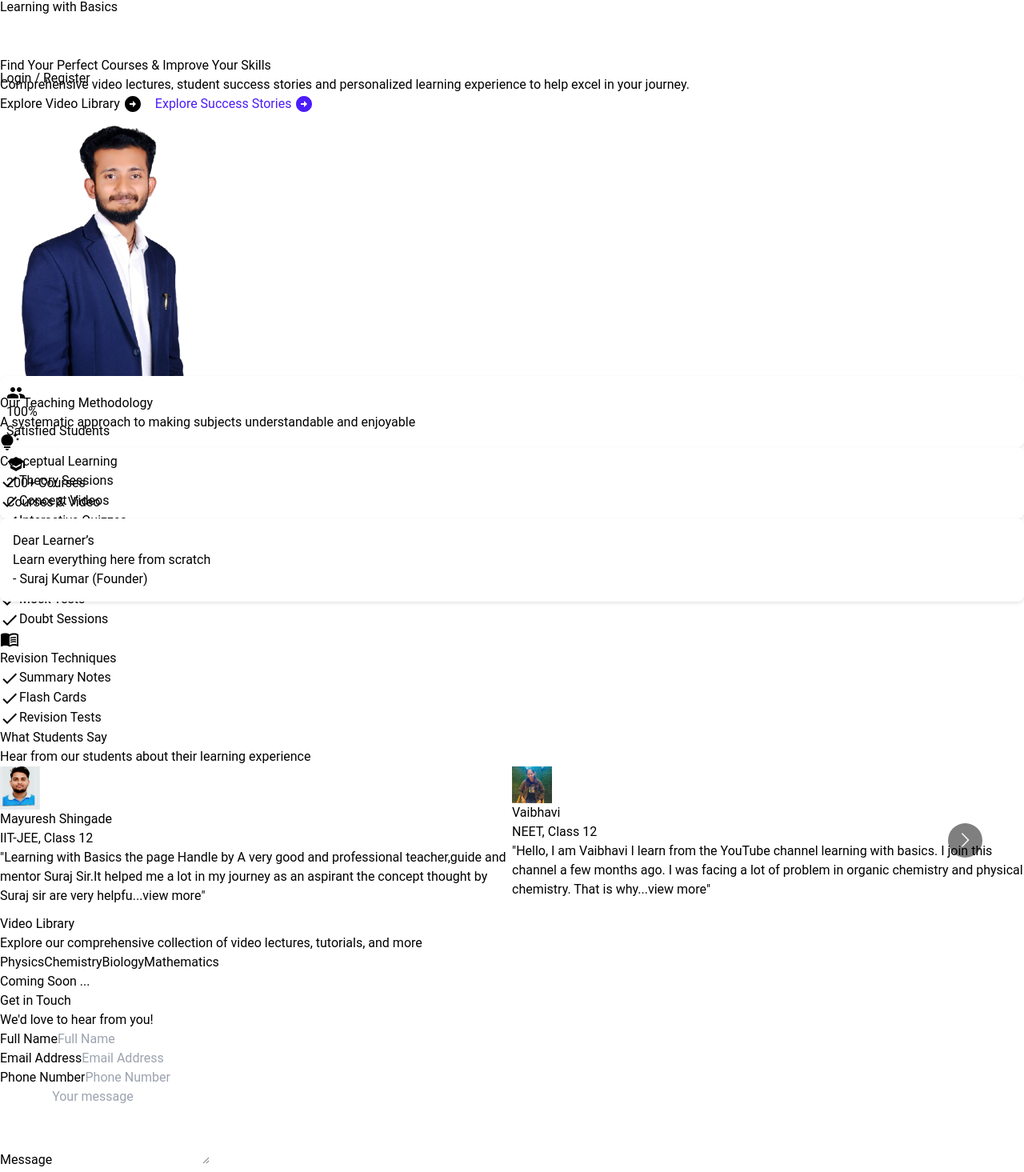
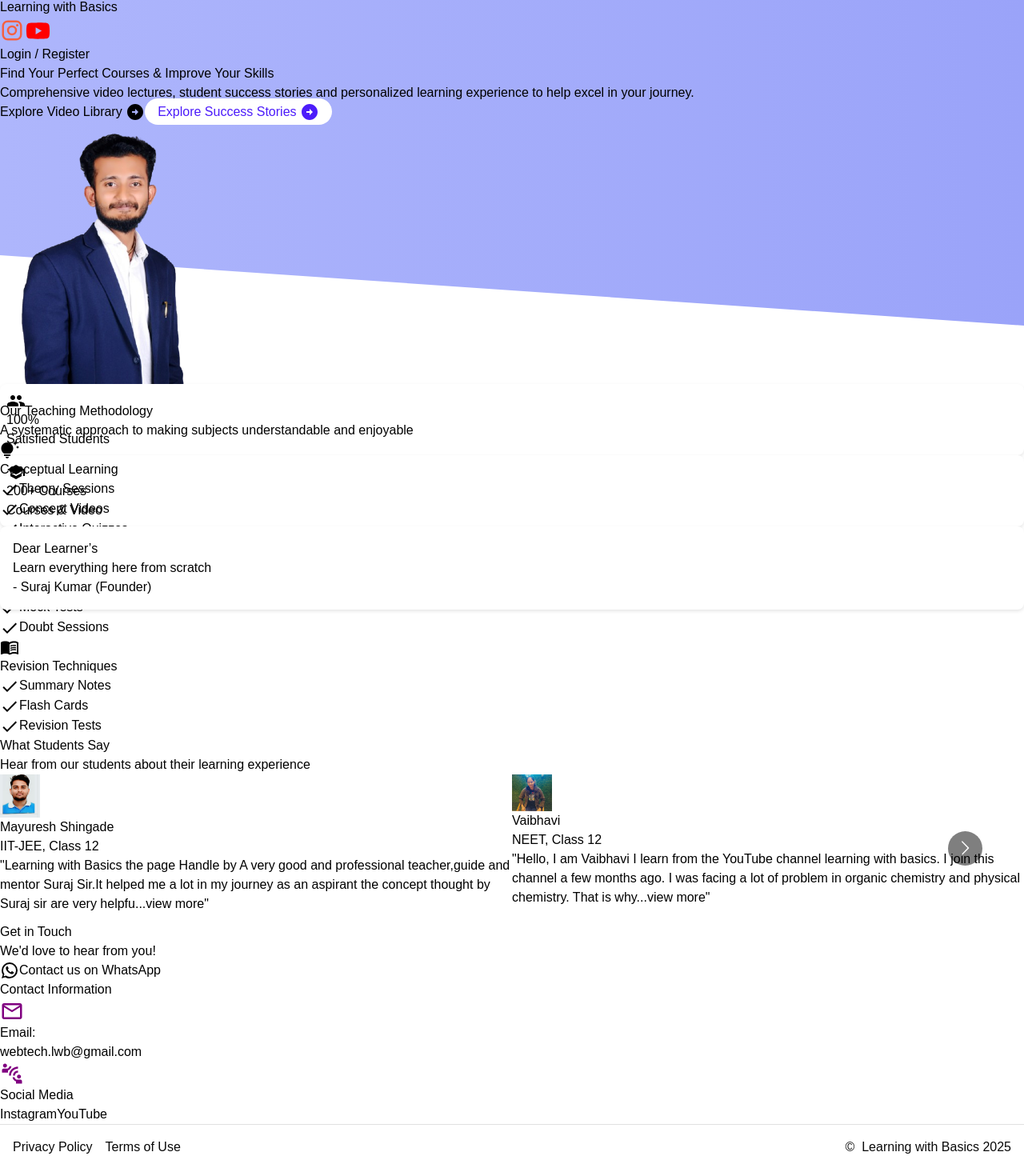
Before and after one commit to harsh17087/LWB, a Next.js app: page / in a window 1280 px wide. Shown: the part 33-1498 px from the top of the page at 80% size. Built offline with nearby package versions, Linux system fonts and the light colour scheme.

Commit message:
added design changes

```diff
--- /dev/null
+++ b/src/Constant/common.ts
@@ -0,0 +1,2 @@
+export const whatsappNumber = '919145935299'; // change this to your whatsapp number
+export const whatsappContactURL = `https://wa.me/${whatsappNumber}?text=Hello%20Learning%20With%20Basics`;
--- a/src/app/globals.css
+++ b/src/app/globals.css
@@ -24,5 +24,5 @@
 body {
   color: var(--foreground);
   background: var(--background);
-  font-family: 'Roboto', 'Arial', sans-serif;
+  font-family: 'Nunito', 'Nunito Fallback', sans-serif;
 }
--- a/src/app/page.tsx
+++ b/src/app/page.tsx
@@ -2,7 +2,6 @@ import Contact from "@/components/Contact";
 import Introduction from "@/components/Introduction";
 import TeachingMethodology from "@/components/TeachingMethodology";
 import Testimonial from "@/components/Testimonial";
-import VideoLibrary from "@/components/VideoLibrary";
 
 export default function Home() {
   return (
@@ -10,7 +9,6 @@ export default function Home() {
       <Introduction />
       <TeachingMethodology/>
       <Testimonial />
-      <VideoLibrary/>
       <Contact/>
     </>
   );
--- a/src/components/Contact/index.tsx
+++ b/src/components/Contact/index.tsx
@@ -2,6 +2,8 @@ import ConnectWithoutContactOutlinedIcon from "@mui/icons-material/ConnectWithou
 import EmailOutlinedIcon from "@mui/icons-material/EmailOutlined";
 import Link from "next/link";
 import React from "react";
+import WhatsAppIcon from "@mui/icons-material/WhatsApp";
+import { whatsappContactURL } from "@/Constant/common";
 const Contact: React.FC = () => {
   return (
     <div className="container mx-auto p-6">
@@ -9,77 +11,17 @@ const Contact: React.FC = () => {
       <h2 className="text-xl mb-8 text-center">
         We&apos;d love to hear from you!
       </h2>
-      <div className="flex flex-wrap -mx-4">
-        <div className="w-full md:w-1/2 px-4 mb-8 md:mb-0">
-          <form className="p-6 rounded-lg shadow-lg bg-gray-100">
-            <div className="mb-4">
-              <label
-                className="block text-gray-700 text-sm font-bold mb-2"
-                htmlFor="fullName"
-              >
-                Full Name
-              </label>
-              <input
-                className="border border-gray-400 appearance-none rounded w-full py-2 px-3 text-gray-700 leading-tight focus:outline-none focus:shadow-outline"
-                id="fullName"
-                type="text"
-                placeholder="Full Name"
-              />
-            </div>
-            <div className="mb-4">
-              <label
-                className="block text-gray-700 text-sm font-bold mb-2"
-                htmlFor="email"
-              >
-                Email Address
-              </label>
-              <input
-                className="border border-gray-400 appearance-none rounded w-full py-2 px-3 text-gray-700 leading-tight focus:outline-none focus:shadow-outline"
-                id="email"
-                type="email"
-                placeholder="Email Address"
-              />
-            </div>
-            <div className="mb-4">
-              <label
-                className="block text-gray-700 text-sm font-bold mb-2"
-                htmlFor="phone"
-              >
-                Phone Number
-              </label>
-              <input
-                className="border border-gray-400 appearance-none rounded w-full py-2 px-3 text-gray-700 leading-tight focus:outline-none focus:shadow-outline"
-                id="phone"
-                type="tel"
-                placeholder="Phone Number"
-              />
-            </div>
-            <div className="mb-4">
-              <label
-                className="block text-gray-700 text-sm font-bold mb-2"
-                htmlFor="message"
-              >
-                Message
-              </label>
-              <textarea
-                className="border border-gray-400 appearance-none rounded w-full py-2 px-3 text-gray-700 leading-tight focus:outline-none focus:shadow-outline"
-                id="message"
-                placeholder="Your message"
-                rows={4}
-              />
-            </div>
-            <div className="flex items-center justify-between">
-              <button
-                className="bg-blue-500 hover:bg-blue-700 text-white font-bold py-2 px-4 rounded w-full focus:outline-none focus:shadow-outline"
-                type="button"
-              >
-                Send
-              </button>
-            </div>
-          </form>
-        </div>
-        <div className="w-full md:w-1/2 px-4 ">
-          <div className=" p-6 rounded-lg shadow-lg mb-8 bg-gray-100">
+      <div className="flex flex-wrap justify-center">
+        <div className="w-full md:w-1/2 px-4">
+          <Link
+            href={`${whatsappContactURL}`}
+            passHref
+            className="bg-green-500 hover:bg-green-700 text-white font-bold py-2 px-4 mb-6 rounded w-full flex items-center justify-center"
+          >
+            <WhatsAppIcon />
+            Contact us on WhatsApp
+          </Link>
+          <div className="p-6 rounded-lg shadow-lg mb-8 bg-gray-100">
             <h3 className="text-xl font-bold mb-4">Contact Information</h3>
             <div className="mb-2 flex items-center">
               <EmailOutlinedIcon style={{ fontSize: 30, color: "purple" }} />
@@ -119,17 +61,6 @@ const Contact: React.FC = () => {
               </div>
             </div>
           </div>
-          <div className=" p-6 rounded-lg shadow-lg bg-gray-100">
-            <h3 className="text-xl font-bold mb-4">FAQs</h3>
-            <p className="mb-2 font-semibold">Q: How can I contact you?</p>
-            <p className="mb-4">A: You can contact us via email or phone.</p>
-            <p className="mb-2 font-semibold">
-              Q: What are your working hours?
-            </p>
-            <p className="mb-4">
-              A: Our working hours are 9 AM to 5 PM, Monday to Friday.
-            </p>
-          </div>
         </div>
       </div>
     </div>
--- a/src/components/Header/index.tsx
+++ b/src/components/Header/index.tsx
@@ -1,18 +1,14 @@
-"use client";
+'use client'
 import LWBLogo from "@/assets/images/LWB_Logo.jpg";
-import AccountCircleOutlinedIcon from "@mui/icons-material/AccountCircleOutlined";
 import InstagramIcon from "@mui/icons-material/Instagram";
 import YouTubeIcon from "@mui/icons-material/YouTube";
-import { Menu, MenuItem } from "@mui/material";
 import Image from "next/image";
 import Link from "next/link";
-import { useState } from "react";
 
 function Header() {
-  const [anchorEl, setAnchorEl] = useState<null | HTMLElement>(null);
   return (
-    <header className="flex sm:flex-row justify-between items-start p-1 bg-gradient-to-r from-[#a9b2ff] via-[#ffa9f9] to-[#a9b2ff] h-24">
-      <Link href="/" className="flex items-center sm:mb-0 space-x-4 m-2">
+    <header className="sticky top-0 mt-4 flex sm:flex-row justify-between items-center p-1 sm:mx-4 my-4 shadow-lg shadow-t-lg rounded-3xl bg-white z-50">
+      <Link href="/" className="flex items-center sm:mb-0 space-x-4 m-1">
         <Image
           src={LWBLogo}
           alt="Learning with basics Logo"
@@ -28,10 +24,10 @@ function Header() {
             href="https://www.instagram.com/learningwithbasics"
             target="_blank"
             rel="noopener noreferrer"
-            className="group flex items-center justify-center h-full w-12 border-l border-r border-gray-600"
+            className="group flex items-center justify-center h-full w-12 border-gray-600"
           >
             <InstagramIcon
-              sx={{ fontSize: 30, color: "white" }}
+              sx={{ fontSize: 30, color: "#F56040" }}
               className="group-hover:text-orange-600"
             />
           </Link>
@@ -42,31 +38,14 @@ function Header() {
             className="group flex items-center justify-center h-full w-12 border-l border-r border-gray-600"
           >
             <YouTubeIcon
-              sx={{ fontSize: 35, color: "white" }}
+              sx={{ fontSize: 35, color: "red" }}
               className="group-hover:text-red-600"
             />
           </Link>
         </div>
         <div className="relative flex items-center">
-          <AccountCircleOutlinedIcon
-            sx={{ fontSize: 30, color: "white" }}
-            className="cursor-pointer ml-1 hover:text-black sm:hidden"
-            onClick={(e) => setAnchorEl(e.target as HTMLElement)}
-          />
-          <Menu
-            anchorEl={anchorEl}
-            open={Boolean(anchorEl)}
-            onClose={() => setAnchorEl(null)}
-          >
-            <MenuItem onClick={() => setAnchorEl(null)}>
-              <Link href="/login">Login</Link>
-            </MenuItem>
-            <MenuItem onClick={() => setAnchorEl(null)}>
-              <Link href="/login">Register</Link>
-            </MenuItem>
-          </Menu>
-          <div className="hidden sm:flex space-x-4 ml-2">
-            <Link href="/login" className="text-white hover:text-black">
+          <div className=" sm:flex space-x-4 ml-2">
+            <Link href="/login" className="text-black hover:text-blue-500">
               Login / Register
             </Link>
           </div>
--- a/src/components/Introduction/Introduction.css
+++ b/src/components/Introduction/Introduction.css
@@ -1,6 +1,16 @@
+.trapezium-background {
+  position: absolute;
+  top: 0;
+  left: 0;
+  width: 100%;
+  height: 55vh; /* Adjust the height as needed */
+  background: linear-gradient(to right, #aeb6fc, #9aa3f9);
+  clip-path: polygon(0 0, 100% 0, 100% 100%, 0 80%);
+  z-index: -1;
+}
+
 .introduction-container {
   border-radius: 3rem;
-  margin-top: -2.5rem;
   z-index: 1000;
 }
 .btn-primary {
--- a/src/components/Introduction/index.tsx
+++ b/src/components/Introduction/index.tsx
@@ -6,6 +6,7 @@ import "./Introduction.css";
 import SchoolIcon from "@mui/icons-material/School";
 import PeopleIcon from "@mui/icons-material/People";
 import Link from "next/link";
+
 const InfoBadge: React.FC = () => {
   return (
     <div className="info-badge inline-flex items-center bg-white p-2 rounded-lg shadow-md animate-float">
@@ -32,7 +33,7 @@ const InfoBadge2: React.FC = () => {
 
 const InfoBoxWithArrow: React.FC = () => {
   return (
-    <div className="info-box-with-arrow bg-white p-4 rounded-lg shadow-md relative">
+    <div className="info-box-with-arrow bg-white p-4 relative">
       <p className="text-sm ">
         Dear Learner&rsquo;s <br />
         Learn everything here from scratch
@@ -45,14 +46,18 @@ const InfoBoxWithArrow: React.FC = () => {
 
 const Introduction: React.FC = () => {
   return (
-    <div className="mt-3 introduction-container bg-[#d4ddf5] p-4 flex flex-col sm:flex-row items-center justify-evenly rounded-lg h-[24rem] sm:h-[30rem]">
-      <div className="text-content flex-1 space-y-6 sm:w-3/5 sm:space-y-12">
-        <p className="text-2xl sm:text-5xl font-bold mb-4 text-center sm:text-left">
+    <>
+    <div className="hidden sm:block trapezium-background"></div>
+      <div className="w-full flex justify-center mt-8">
+        <p className="text-2xl sm:text-5xl font-bold mb-4 text-center">
           Find Your Perfect Courses & Improve Your Skills
         </p>
-        <p className="text-sm sm:text-lg mb-4 text-center sm:text-left">
-          Comprehensive video lectures, student success stories and personalized
-          learning experience to help excel in your journey.
+      </div>
+      <div className="mt-3 introduction-container p-4 flex flex-col sm:flex-row items-center justify-evenly rounded-lg">
+        <div className="text-content flex-1 space-y-6 sm:w-3/5 sm:space-y-12">
+          <p className="text-sm sm:text-xl mb-4 text-center sm:text-left">
+            Comprehensive video lectures, student success stories and
+            personalized learning experience to help excel in your journey.
           </p>
           <div className="button-group flex flex-col sm:flex-row gap-4 items-center sm:items-start">
             <Link
@@ -74,7 +79,7 @@ const Introduction: React.FC = () => {
           </div>
         </div>
         <div
-        className="image-content relative hidden sm:block overflow-hidden sm:w-2/5 place-items-end mb-4 mr-4"
+          className="image-content relative sm:block overflow-hidden sm:w-2/5 place-items-end mb-4 mr-4"
           style={{ height: "350px" }}
         >
           <Image
@@ -85,17 +90,18 @@ const Introduction: React.FC = () => {
             className="rounded-lg object-cover"
             style={{ objectPosition: "top" }}
           />
-        <div className="absolute bottom-0 right-5 m-2 hover:transform hover:scale-105 transition-transform duration-300">
+          <div className="hidden sm:block shadow-xl rounded-2xl  absolute bottom-0 right-5 m-2 hover:transform hover:scale-105 transition-transform duration-300">
             <InfoBadge2 />
           </div>
-        <div className="infobadge-2 top-10 absolute m-2 hover:transform hover:scale-105 transition-transform duration-300">
+          <div className="hidden shadow-xl rounded-2xl sm:block infobadge-2 top-10 absolute m-2 hover:transform hover:scale-105 transition-transform duration-300">
             <InfoBadge />
           </div>
-        <div className="absolute bottom-5 left-0 m-2 hover:transform hover:scale-105 transition-transform duration-300">
+          <div className=" shadow-xl rounded-2xl absolute bottom-5 left-0 m-2 hover:transform hover:scale-105 transition-transform duration-300">
             <InfoBoxWithArrow />
           </div>
         </div>
       </div>
+    </>
   );
 };
 
--- a/src/components/TeachingMethodology/MethodCard.tsx
+++ b/src/components/TeachingMethodology/MethodCard.tsx
@@ -16,12 +16,12 @@ const MethodCard: React.FC<MethodCardProps> = ({
   method3,
 }) => {
   return (
-    <div className="method-card p-4 bg-gray-50 rounded-lg shadow-lg transform transition-transform duration-300 hover:scale-105">
-      <div className="icon mb-4 w-12 h-12 flex items-center justify-center rounded-full bg-purple-500 text-white">
-        {icon}
+    <div className="method-card p-4 bg-gray-50 rounded-lg shadow-2xl transform transition-transform duration-300 hover:scale-105 text-center">
+      <div className="icon mb-4 w-12 h-12 mx-auto flex items-center justify-center rounded-full bg-purple-500 text-white">
+      {icon}
       </div>
       <p className="text-xl font-semibold mb-4">{heading}</p>
-      <div className="space-y-2">
+      <div className="space-y-2 ml-[20%]">
         <div className="flex items-center">
           <DoneOutlinedIcon className="text-green-500 mr-2" />
           <span>{method1}</span>
--- a/src/components/TestimonialCard/index.tsx
+++ b/src/components/TestimonialCard/index.tsx
@@ -25,7 +25,7 @@ const TestimonialCard: React.FC<TestimonialCardProps> = ({
   const shouldShowViewMore = testimonial.length > characterLimit;
 
   return (
-    <div className="max-w-sm mx-auto bg-white rounded-lg shadow-md p-3 h-64 transform transition-transform duration-300 hover:scale-105">
+    <div className="max-w-sm mx-auto bg-white shadow-lg rounded-lg p-3 h-64 transform transition-transform duration-300 hover:scale-105">
       <div className="flex items-center mb-4">
         <Image
           src={image}
@@ -44,7 +44,9 @@ const TestimonialCard: React.FC<TestimonialCardProps> = ({
       >
         <p className="text-gray-800 h-full">
           &quot;
-        {isExpanded ? testimonial : `${testimonial.slice(0, characterLimit)}...`}
+          {isExpanded
+            ? testimonial
+            : `${testimonial.slice(0, characterLimit)}...`}
           {shouldShowViewMore && !isExpanded && (
             <button
               className="text-blue-500 mt-2"
```
Lines whose indentation alone changed are shown as unchanged.
